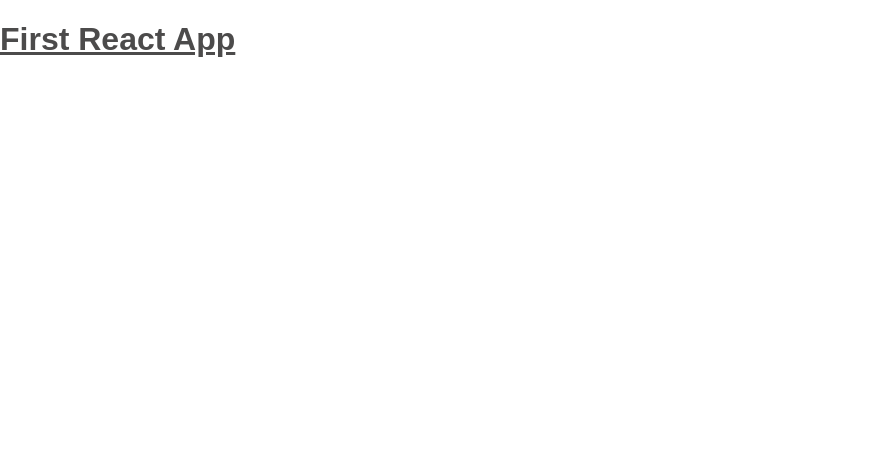
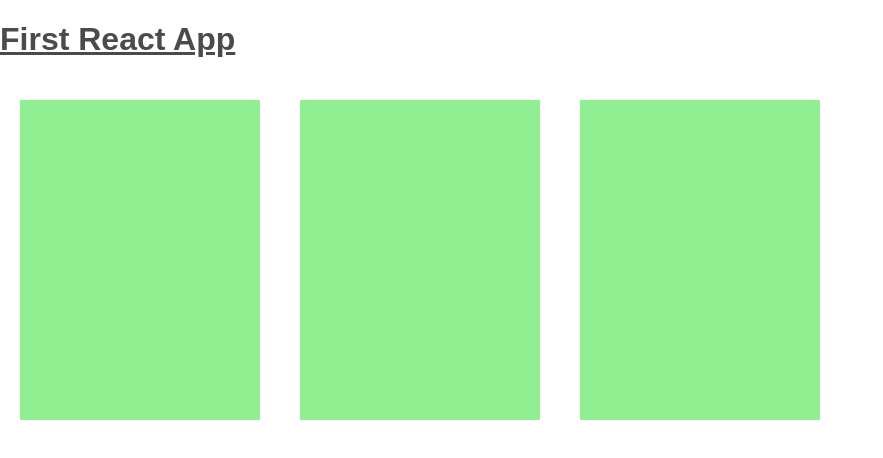
Before and after one commit to vinodh1988/react-app-june, a React (Create React App) app: page / in a window 1280 px wide. Shown: the top 458 px of the page, without its empty margins (0-883 px from the left). Built offline with nearby package versions, Linux system fonts and the light colour scheme.

Commit message:
new-commit

```diff
--- a/src/App.css
+++ b/src/App.css
@@ -3,3 +3,12 @@
   font-family: arial;
   text-decoration: underline;
 }
+
+.box{
+  height: 300px;
+  width: 220px;
+  padding: 10px;
+  background-color: lightgreen;
+  float: left;
+  margin: 20px;
+}
--- a/src/App.js
+++ b/src/App.js
@@ -1,10 +1,14 @@
 
 import './App.css';
+import Box from './Box';
 
 const App = ()=>{
   return (
     <div>
         <h1>First React App</h1>
+        <Box></Box>
+        <Box></Box>
+        <Box></Box>
     </div>
   )
 }
--- /dev/null
+++ b/src/Box.js
@@ -0,0 +1,10 @@
+
+const Box= ()=>{
+    return(
+        <div className="box">
+
+        </div>
+    )
+}
+
+export default Box;
```
